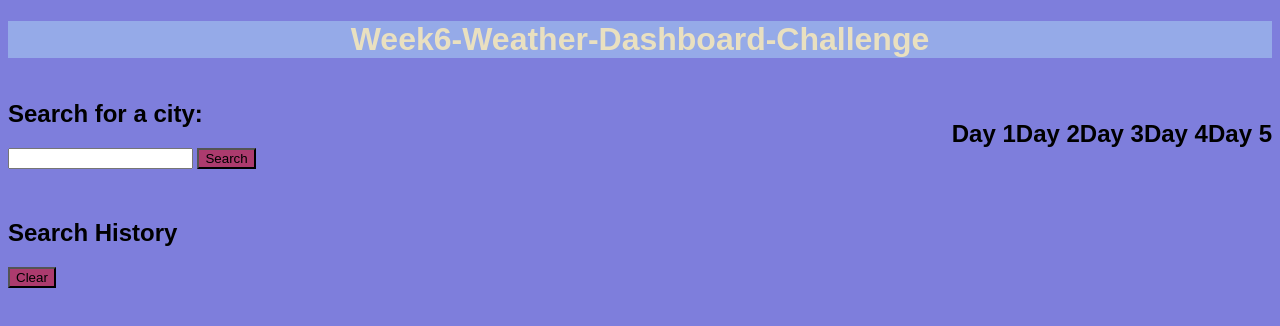
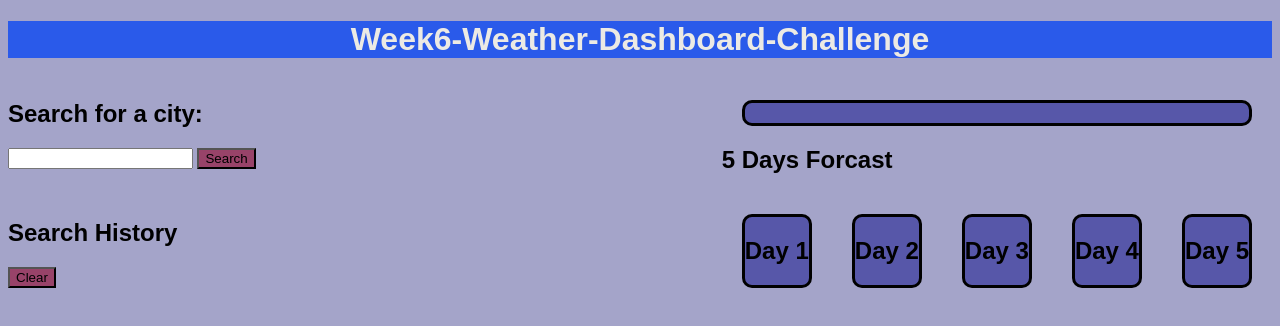
Before and after one commit to Tesfa8186/6-Week6-WeatherDashboard-Challenge, a plain HTML site: page index.html in a window 1280 px wide. Drawn offline with nearby package versions, Linux system fonts and the light colour scheme.

Commit message:
update file

```diff
--- a/Assets/style.css
+++ b/Assets/style.css
@@ -1,17 +1,17 @@
 
 body {
     font-family:Arial, Helvetica, sans-serif, cursive;
-    background-color: rgb(126, 126, 220);
+    background-color: rgb(164, 164, 201);
 }
 
 header {
-    background-color: rgb(149, 170, 232);
+    background-color: rgb(42, 90, 234);
     text-align: center;
-    color: rgb(233, 224, 192);
+    color:  rgb(236, 234, 228);
 }
 
 button {
-    background-color: rgb(172, 59, 110);
+    background-color: rgb(152, 67, 105);
 }
 
 .row {
@@ -23,3 +23,11 @@ button {
 .search {
     margin-top: 50px;
 }
+.card-body {
+    border: solid;
+    background-color: rgb(87, 87, 169);
+    justify-items:center;
+    display: block;
+    margin: 20px;
+    border-radius: 10px;
+}
--- a/index.html
+++ b/index.html
@@ -24,7 +24,11 @@
             <h2 class="search">Search History</h2>
             <button id="clear-history">Clear</button>
             <div class="col" id="search-history">
-                <div class="container" id="container"></div>
+                <div class="container" id="container">
+                    <ul id="city-list">
+
+                    </ul>
+                </div>
             </div>
         </div>
 
@@ -38,7 +42,7 @@
                     <p class="card-text"><span id="uvi"></span></p>
                 </div>
             </div>
-            <h2 id="future-header"></h2>
+            <h2 id="future-header">5 Days Forcast</h2>
             <div class="row" id="future-cast">
                 <div class="card-body">
                     <h2 class="card-title">Day 1</h2>
--- a/script.js
+++ b/script.js
@@ -7,6 +7,11 @@ accessCityForm.addEventListener("submit", function (event){
     getWeather(city)
     getForecast(city)
 })
+var buttonId = document.getElementById("clear-history");
+buttonId.addEventListener("click",function(){
+    var ul = document.getElementById("city-list");
+    ul.innerHTML = "";
+})
 
 function getWeather(city) {
     var apiURL = `https://api.openweathermap.org/data/2.5/weather?q=${city}&appid=${key}&units=imperial`
@@ -15,6 +20,8 @@ function getWeather(city) {
     .then(response => response.json())
     .then(currentWeatherData => {
         console.log(currentWeatherData)
+        var li = $("<li>").text(city)
+        $("#city-list").append(li)
 
         var cardTitleEl = $("#city-name");
         var cardTempEl = $("#temp");
@@ -84,5 +91,3 @@ function getForecast(city) {
 
     })
 }
-
-//         var cardUviEl = $("#uvi");
```
Also changed, not shown: Assets/Screenshot-Test-Page.png (added), 1 other file.
